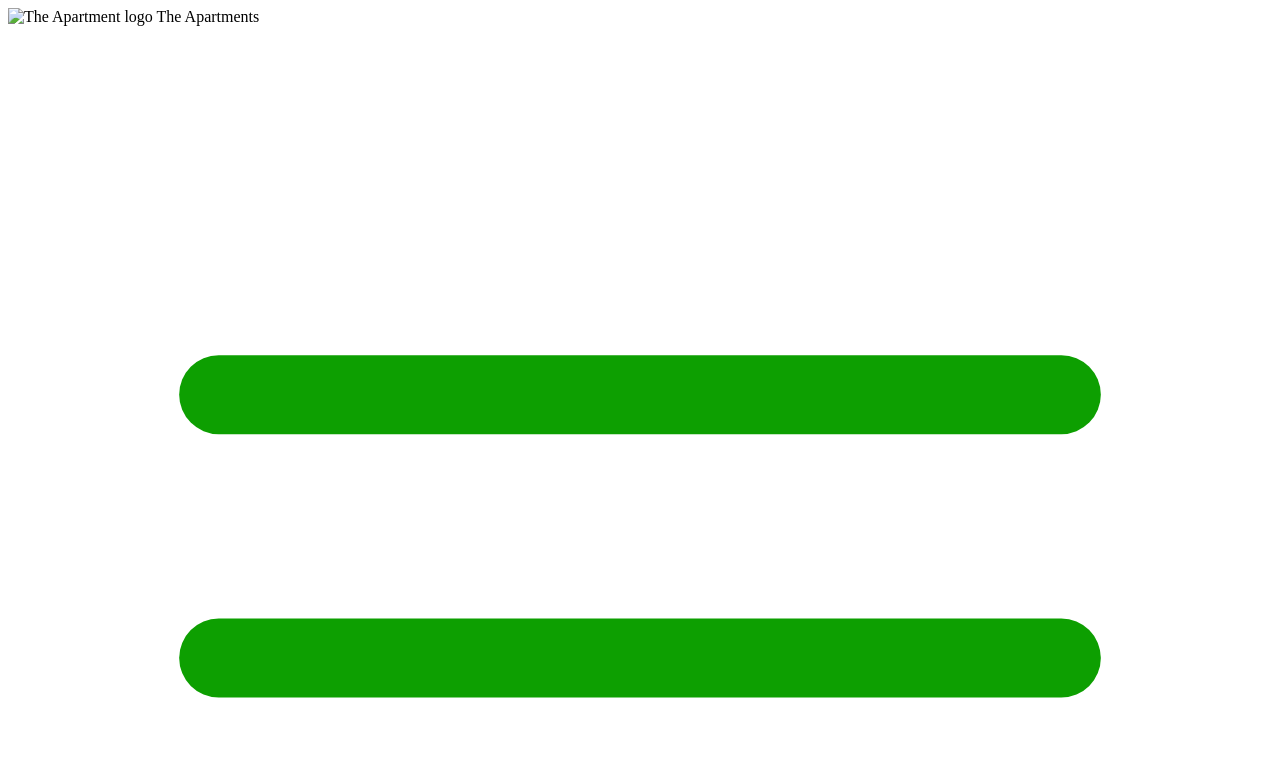
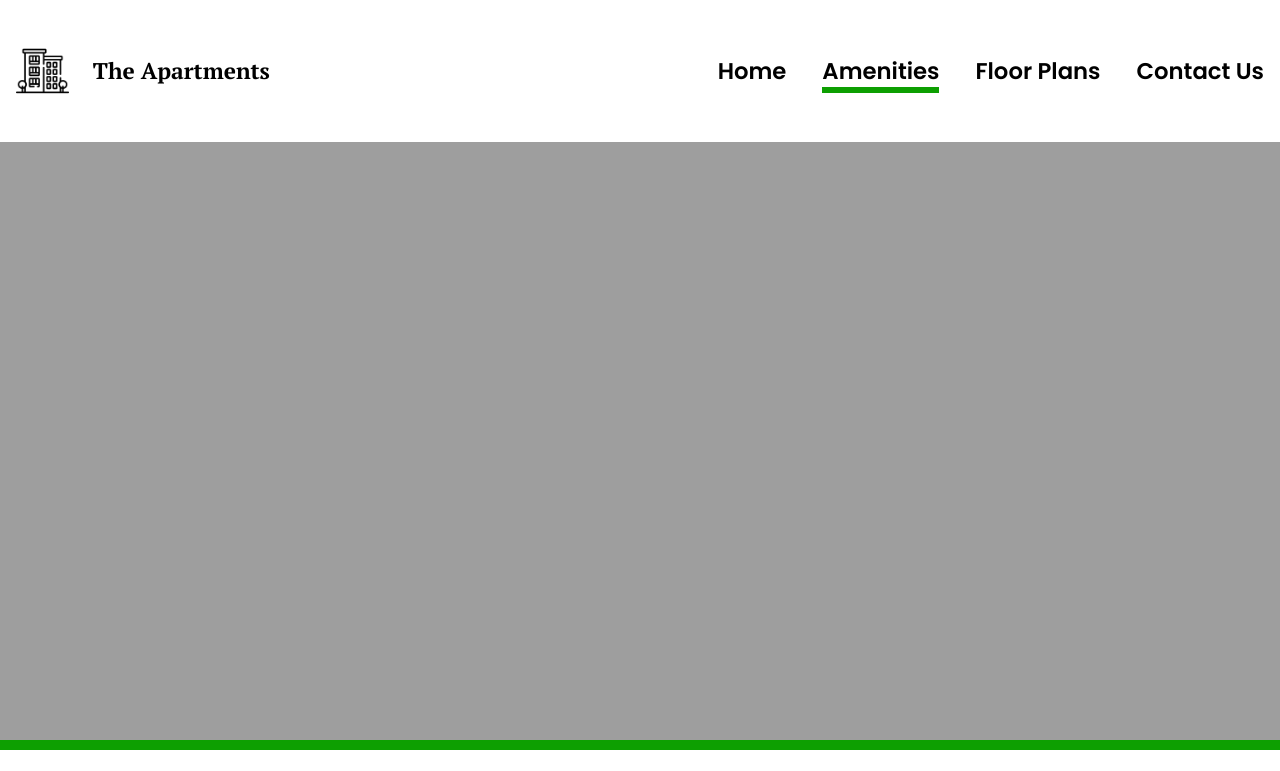
Before and after one commit to silentcodedevv/Webdevdaily, a plain HTML site: page apartment-multi-page-challenge/amenities/amenities.html in a window 1280 px wide. Shown: the top 771 px of the page. Drawn offline with Linux system fonts and the light colour scheme; the site is published under a folder, as on GitHub Pages, so addresses that start at the root find nothing.

Commit message:
Fixed file paths

```diff
--- a/apartment-multi-page-challenge/amenities/amenities.html
+++ b/apartment-multi-page-challenge/amenities/amenities.html
@@ -4,10 +4,10 @@
 <head>
   <meta charset="UTF-8">
   <meta name="viewport" content="width=device-width, initial-scale=1.0">
-  <link rel="stylesheet" href="/apartment-multi-page-challenge/style.css">
-  <link rel="stylesheet" href="/apartment-multi-page-challenge/amenities/amenities-page.css">
-  <link rel="stylesheet" href="/apartment-multi-page-challenge/navbar.css">
-  <script src="/apartment-multi-page-challenge/index.js" defer></script>
+  <link rel="stylesheet" href="../style.css">
+  <link rel="stylesheet" href="../amenities/amenities-page.css">
+  <link rel="stylesheet" href="../navbar.css">
+  <script src="../index.js" defer></script>
   <link rel="apple-touch-icon" sizes="180x180" href="../favicon/">
   <link rel="icon" type="image/png" sizes="32x32" href="../favicon/favicon-32x32.png">
   <link rel="icon" type="image/png" sizes="16x16" href="../favicon/favicon-16x16.png">
@@ -19,8 +19,7 @@
   <header>
     <nav class="nav">
       <section class="the-apartments-container">
-        <img class="apartment-logo" src="/apartment-multi-page-challenge/assets/The Apartment Logo.png"
-          alt="The Apartment logo">
+        <img class="apartment-logo" src="../assets/The Apartment Logo.png" alt="The Apartment logo">
         <span class="apartment-text">The Apartments</span>
       </section>
       <svg class="hamburger" id="hamburger-btn" viewBox="0 0 24 24" fill="none" xmlns="http://www.w3.org/2000/svg">
@@ -50,7 +49,7 @@
     </nav>
   </header>
   <main>
-    <img src="/apartment-multi-page-challenge/assets/Spacious Floor Plans.jpg" class="amenities-hero-img">
+    <img src="../assets/Spacious Floor Plans.jpg" class="amenities-hero-img">
     <section class="amenities-text-section">
       <div class="amenities-first-section">
         <h1>Amenities</h1>
@@ -81,7 +80,7 @@
           <li>Moveable
             kitchen island</li>
         </ul>
-        <img class="amenities-img" src="/apartment-multi-page-challenge/assets/Amenities.jpg" alt="Amenities">
+        <img class="amenities-img" src="../assets/Amenities.jpg" alt="Amenities">
       </div>
 
     </section>
@@ -98,8 +97,7 @@
           </ul>
         </div>
 
-        <img class="pet-img" src="/apartment-multi-page-challenge/assets/Pet Policy.jpg"
-          alt="dog and cat laying on grass">
+        <img class="pet-img" src="../assets/Pet Policy.jpg" alt="dog and cat laying on grass">
       </section>
     </section>
   </main>
```
Also changed, not shown: apartment-multi-page-challenge/contact-us/contact-us.html (+5 -7 lines), apartment-multi-page-challenge/floor-plan/floor-plan.html (+7 -8 lines).
